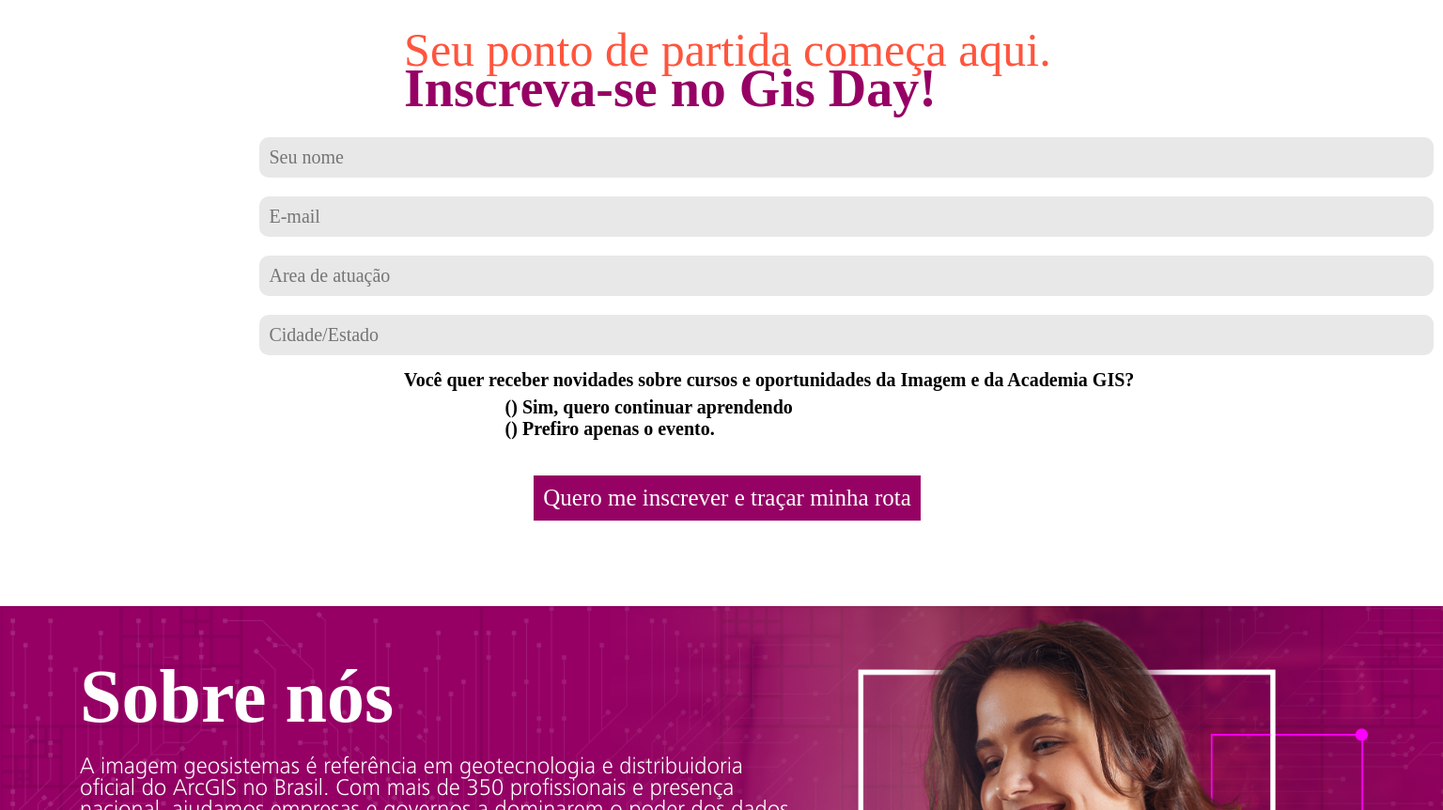
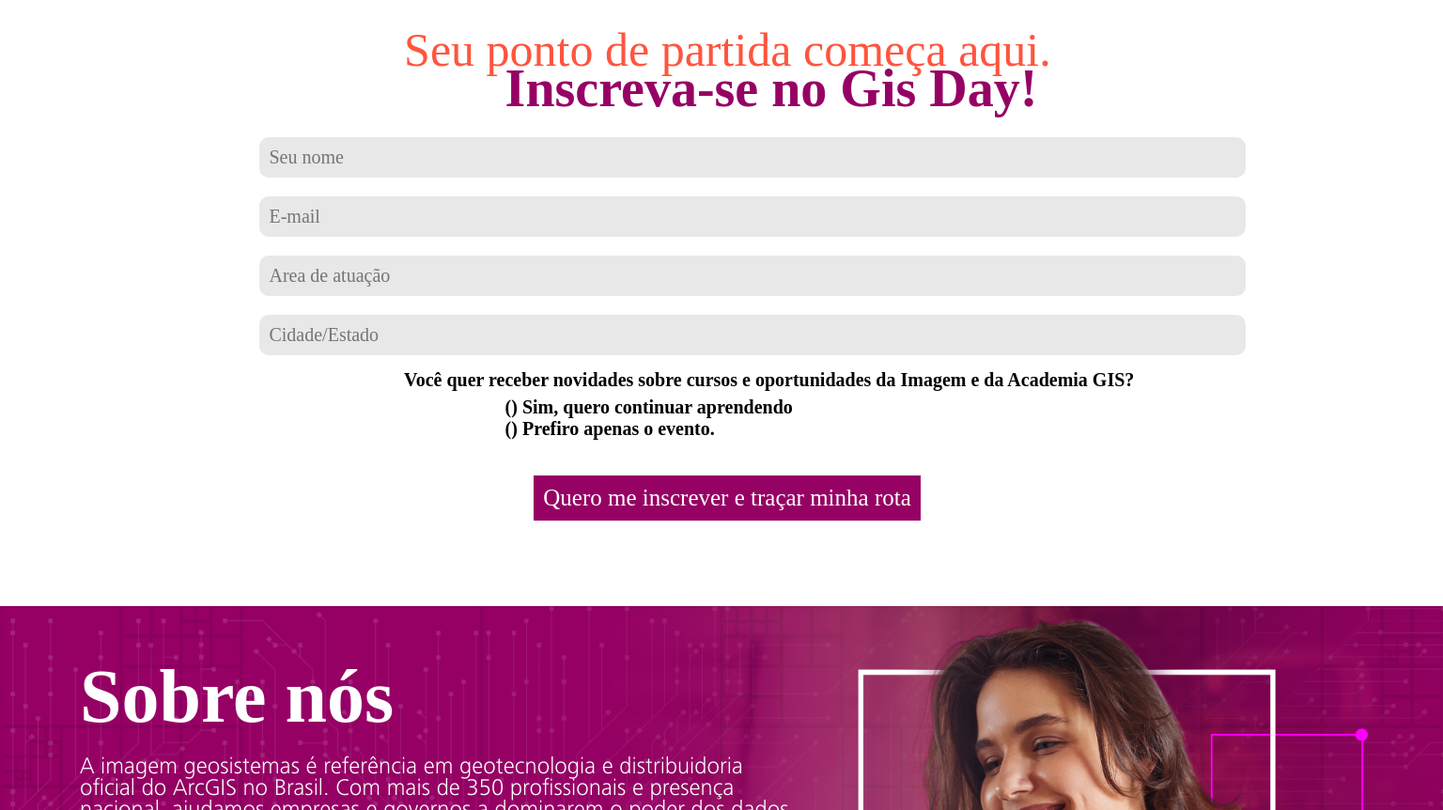
Before and after one commit to ILMJ-TECH/GIS, a plain HTML site: page index.html in a window 1536 px wide. Shown: the part 2610-3472 px from the top of the page at 94% size. Drawn offline with Linux system fonts and the light colour scheme; a web font is replaced by a local one.

Commit message:
Mudanças finais

```diff
--- a/style.css
+++ b/style.css
@@ -2513,7 +2513,7 @@
   .formulario h1 {
     color: var(--roxo);
     position: relative;
-    left: 28%;
+    left: 35%;
     font-size: 56px;
     width: fit-content;
   }
@@ -2529,7 +2529,7 @@
     border: none;
     font-weight: 100;
     font-size: 20px;
-    width: 1230px;
+    width: 1030px;
   }
 
   .formulario h2 {
```
